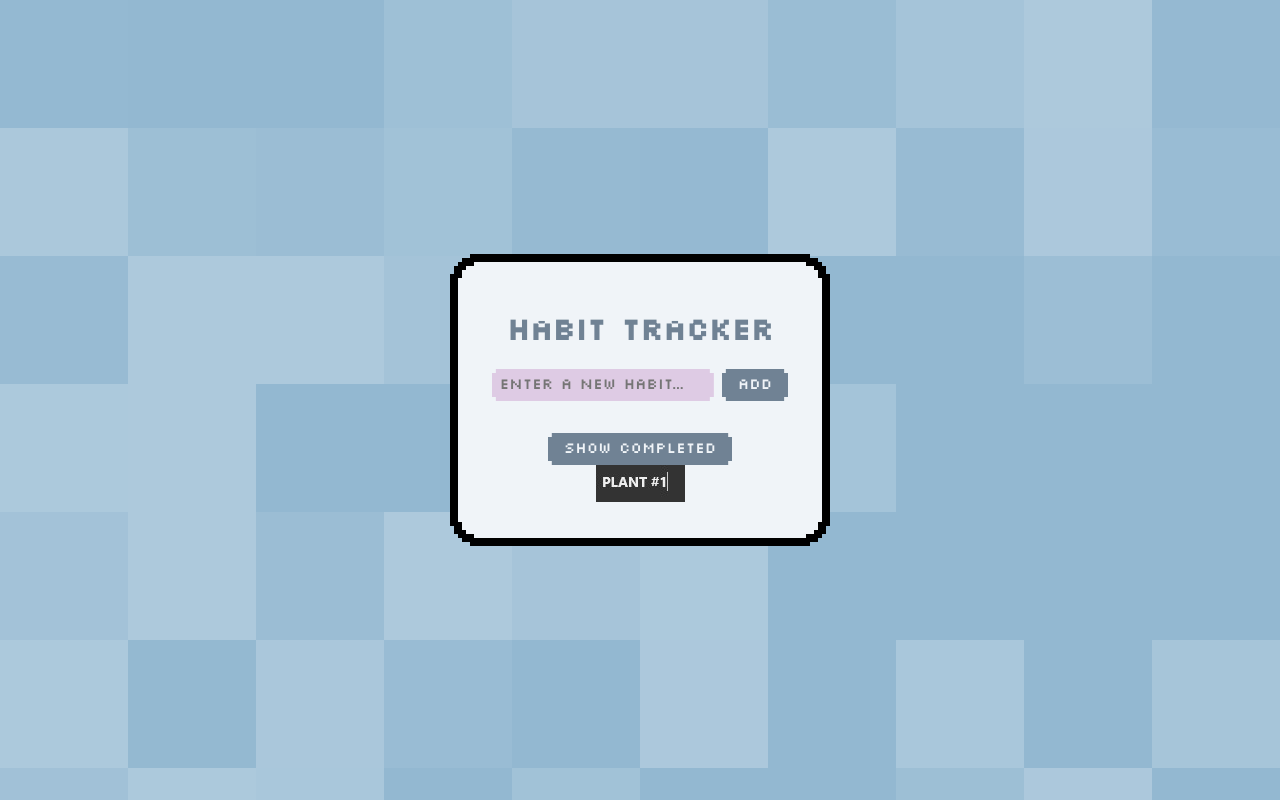
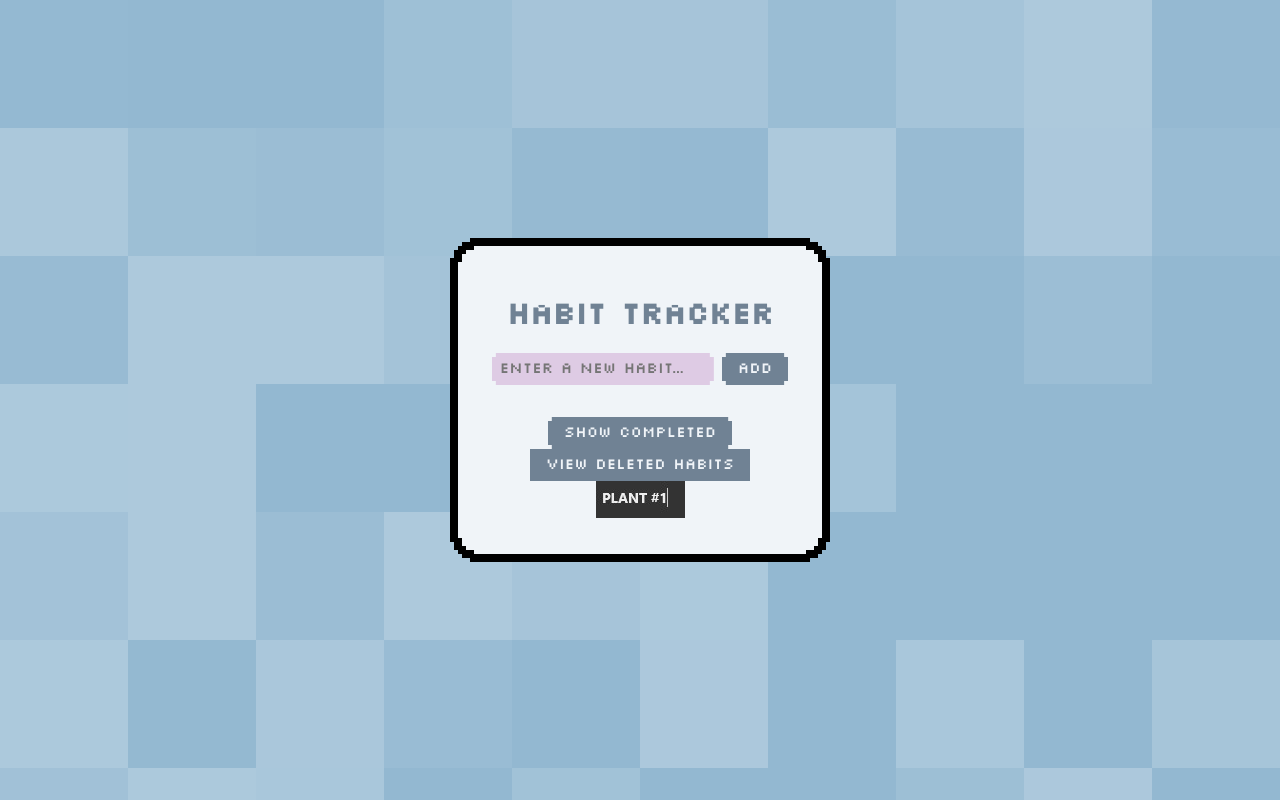
Before and after one commit to rigelle-cruz/habit-tracker, a React (Vite) app: page /habits in a window 1280 px wide. Built offline with nearby package versions, Linux system fonts and the light colour scheme.

Commit message:
add link to deleted-habits

```diff
--- a/src/components/HabitList.tsx
+++ b/src/components/HabitList.tsx
@@ -1,4 +1,5 @@
 import { useEffect, useState } from 'react';
+import { Link } from 'react-router-dom';
 import {
 	addHabitToLocalStorage,
 	getHabitsFromLocalStorage,
@@ -184,6 +185,12 @@ const HabitList = () => {
 				</button>
 			</ul>
 
+			<Link to="/deleted-habits">
+        <button className="btn btn-secondary">
+          View Deleted Habits
+        </button>
+      </Link>
+
 			<div className="plant-section">
 				<Plant level={plantLevel} />
 			</div>
```
